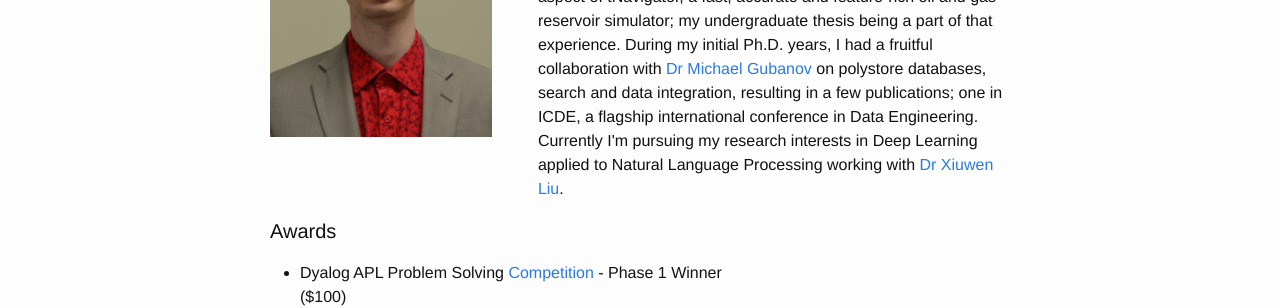
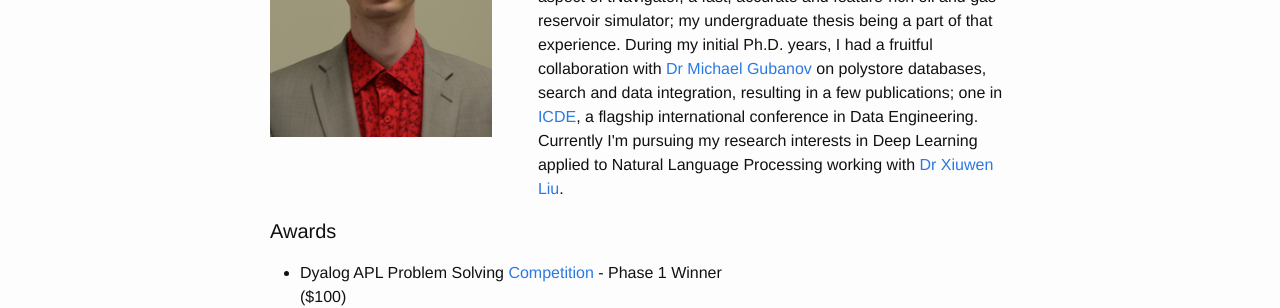
Before and after one commit to tenpercent/tenpercent.github.io, a Jekyll site: the page built from index.html, in a window 1280 px wide. Shown: the part 296-604 px from the top of the page. Built offline with Jekyll 4.4.1, drawn with Linux system fonts in a browser that asks for light colours; part of the change alters nothing that is shown.

```diff
--- a/index.html
+++ b/index.html
@@ -19,7 +19,7 @@ layout: default
       Prior to starting my Ph.D. studies, I have spent a couple of experient years at <a href="https://rfdyn.com/">Rock Flow Dynamics</a> in a team responsible for the MPI aspect of tNavigator,
       a fast, accurate and feature-rich oil and gas reservoir simulator; my undergraduate thesis being a part of that experience.
       During my initial Ph.D. years, I had a fruitful collaboration with <a href="http://mgubanov.com">Dr Michael Gubanov</a> on polystore databases, search and data integration,
-      resulting in a few publications; one in ICDE, a flagship international conference in Data Engineering.
+      resulting in a few publications; one in <a href="https://dblp.org/db/conf/icde/">ICDE</a>, a flagship international conference in Data Engineering.
       Currently I'm pursuing my research interests in Deep Learning applied to Natural Language Processing working with <a href="https://www.cs.fsu.edu/~liux/">Dr Xiuwen Liu</a>.
 
     </div>
```
